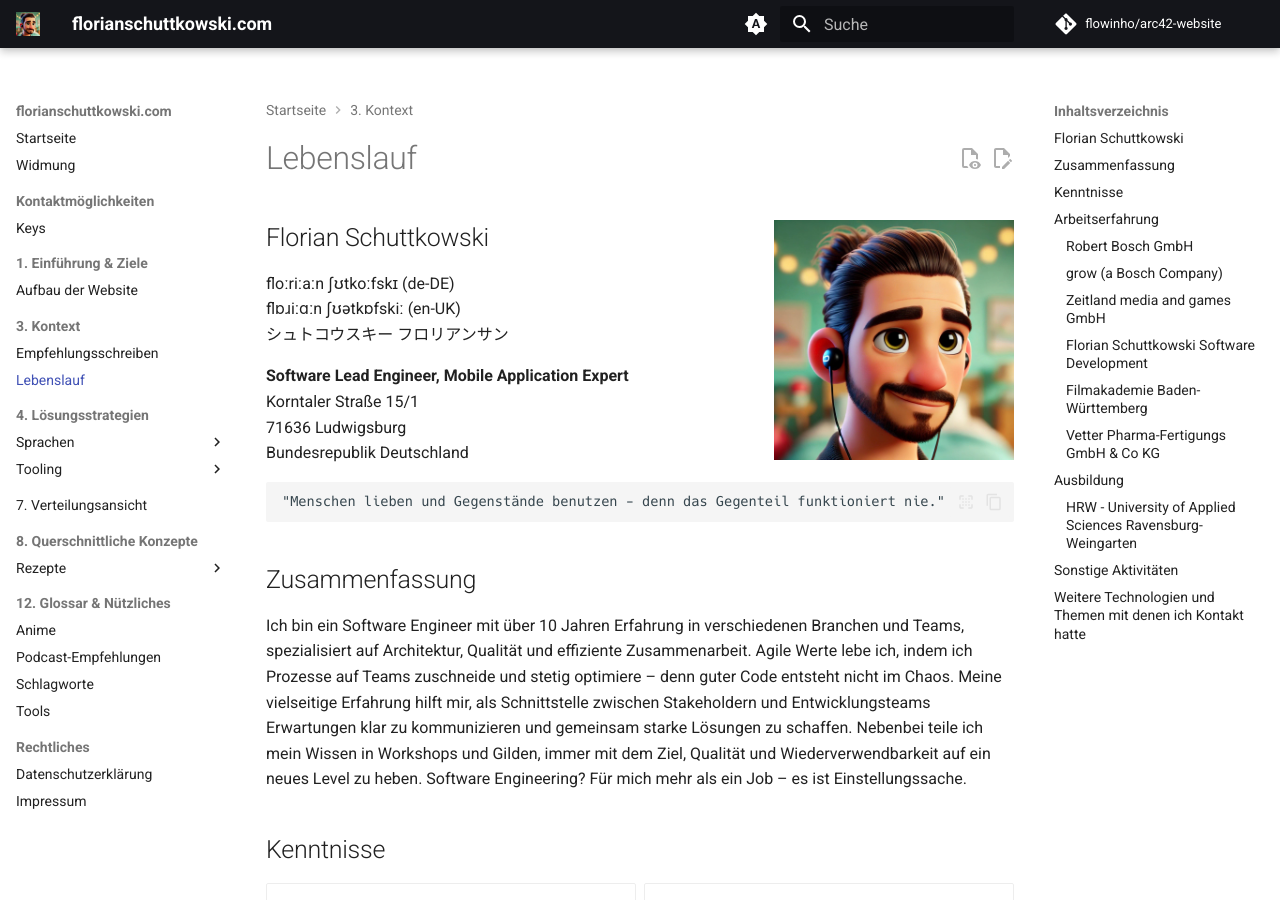
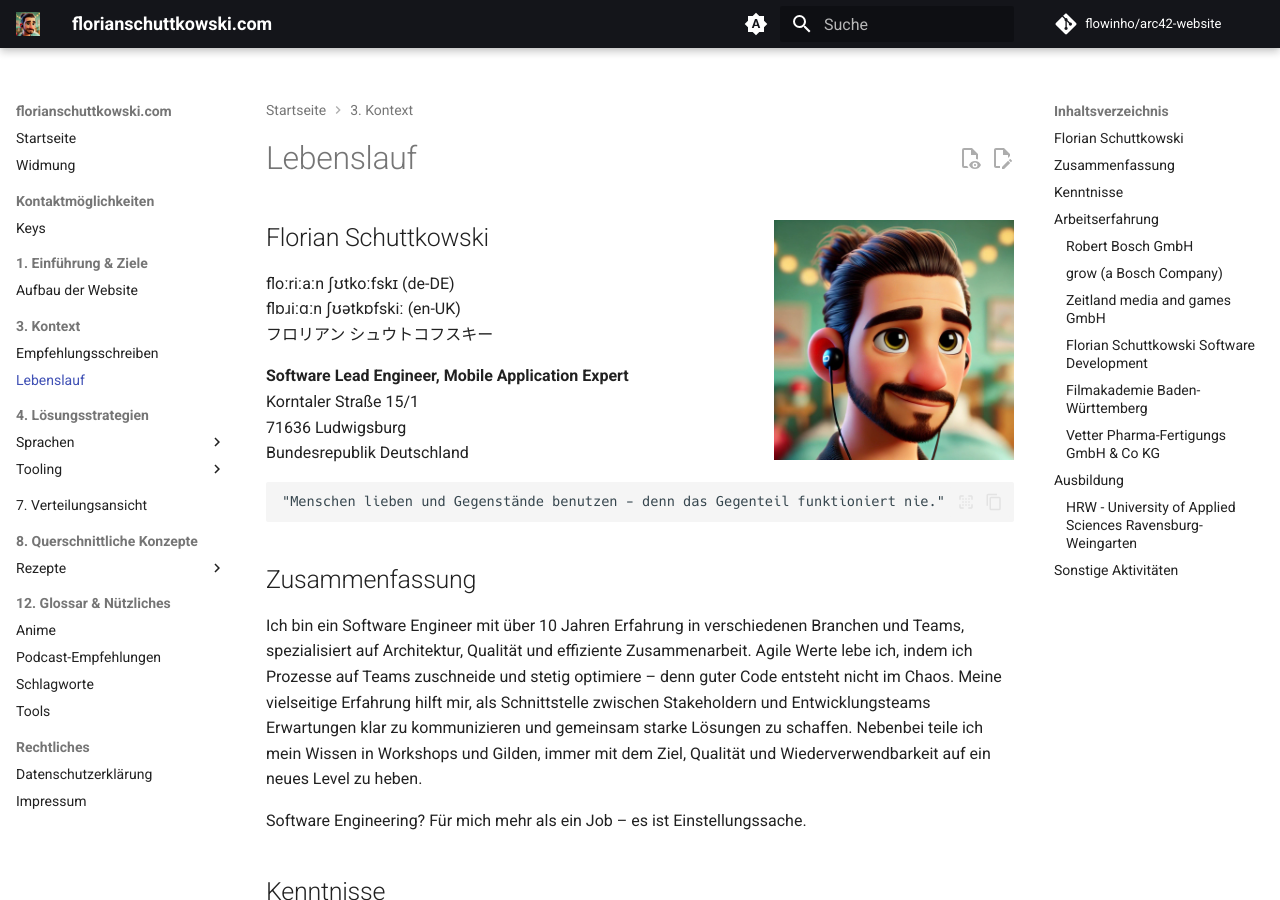
Before and after one commit to md42/arc42-website, an MkDocs documentation site: the page built from docs/kontext/lebenslauf.md, in a window 1280 px wide and 900 px high. Built offline with MkDocs 1.6.1 and Material for MkDocs 9.7.7, drawn with Linux system fonts in a browser that asks for light colours; plug-ins that fetch from the network failed and are left out; comment, search, counter and statistics services are not loaded; some of the changed text lies outside the part shown.

Commit message:
Update cv

````diff
--- a/docs/kontext/lebenslauf.md
+++ b/docs/kontext/lebenslauf.md
@@ -56,7 +56,7 @@
 ## Florian Schuttkowski
 floːriːaːn ʃʊtkoːfskɪ (de-DE)
 flɒɹiːɑːn ʃʊətkɒfskiː (en-UK)
-シュトコウスキー フロリアンサン
+フロリアン シュウトコフスキー
 
 **Software Lead Engineer, Mobile Application Expert**
 Korntaler Straße 15/1
@@ -71,7 +71,9 @@
 
 Ich bin ein Software Engineer mit über 10 Jahren Erfahrung in verschiedenen Branchen und Teams, spezialisiert auf Architektur, Qualität und effiziente Zusammenarbeit. Agile Werte lebe ich, indem ich Prozesse auf Teams zuschneide und stetig optimiere – denn guter Code entsteht nicht
 im Chaos. Meine vielseitige Erfahrung hilft mir, als Schnittstelle zwischen Stakeholdern und Entwicklungsteams Erwartungen klar zu kommunizieren und gemeinsam starke Lösungen zu schaffen. Nebenbei teile ich mein Wissen in Workshops und Gilden, immer mit dem Ziel, Qualität und
-Wiederverwendbarkeit auf ein neues Level zu heben. Software Engineering? Für mich mehr als ein Job – es ist Einstellungssache.
+Wiederverwendbarkeit auf ein neues Level zu heben.
+
+Software Engineering? Für mich mehr als ein Job – es ist Einstellungssache.
 
 ## Kenntnisse
 
@@ -165,6 +167,8 @@
 - Beratung, Design und Umsetzung benutzerfreundlicher App-Oberflächen.
 - Unterstützung bei der internen Verteilung von iOS-Apps.
 
+---
+
 ### Filmakademie Baden-Württemberg
 
 Oktober 2012 bis April 2013, [Filmakademie Baden-Württemberg](https://www.filmakademie.de/en/start)
@@ -177,6 +181,7 @@
 - Entwurf und Umsetzung eines Steuerungskonzepts mit dem Gyroskop, welches innerhalb einer Graphic-Novel ermöglicht mittels Parallax-
 Effekt ”hinter”gezeichnete Comic-Panele zu blicken.
 
+---
 
 ### Vetter Pharma-Fertigungs GmbH & Co KG
 
@@ -200,7 +205,7 @@
 _2010 - 2014, in Weingarten, Deutschland_
 
 - Thesis: _Scrum - Die Dos und Don’ts der agilen Software-Entwicklung._
-- Gründungsmitglied der hochschul-gestützten Mobile Application Development Group zum Release des iPads um von Anfang an Erfahrungswerte
+- Gründungsmitglied der hochschul-gestützten Mobile Application Development Group zum Release des iPads, um von Anfang an Erfahrungswerte
 aufzubauen.
     + Umsetzung von Apps in Objective-C.
     + Entwicklung von Videospielen mit Objective-C, Sparrow und Box2D.
@@ -261,48 +266,7 @@
 		_Ludwigsburg, Baden-Württemberg_
 </div>
 
-## Weitere Technologien und Themen mit denen ich Kontakt hatte
-
-<img alt="git" src="https://img.shields.io/badge/-Git-F05032?style=flat-square&logo=git&logoColor=white" />
-<img alt="github actions" src="https://img.shields.io/badge/-Github_Actions-2088FF?style=flat-square&logo=github-actions&logoColor=white" />
-<img alt="gitignoredotio" src="https://img.shields.io/badge/-gitignore.io-204ECF?style=flat-square&logo=gitignoredotio&logoColor=white" />
-<img alt="githubpages" src="https://img.shields.io/badge/-GitHub_Pages-222222?style=flat-square&logo=githubpages&logoColor=white" />
-<img alt="jekyll" src="https://img.shields.io/badge/-Jekyll-CC0000?style=flat-square&logo=jekyll&logoColor=white" />
-<img alt="xcode" src="https://img.shields.io/badge/-Xcode-147EFB?style=flat-square&logo=xcode&logoColor=white" />
-<img alt="jira" src="https://img.shields.io/badge/-Jira-0052CC?style=flat-square&logo=tmux&logoColor=white" />
-<img alt="confluence" src="https://img.shields.io/badge/-Confluence-172B4D?style=flat-square&logo=confluence&logoColor=white" />
-<img alt="unity" src="https://img.shields.io/badge/-Unity3D-FFFFFF?style=flat-square&logo=confluence&logoColor=black" />
-<img alt="csharp" src="https://img.shields.io/badge/-Csharp-99CC00?style=flat-square&logo=sharp&logoColor=black" />
-<img alt="vim" src="https://img.shields.io/badge/-Vim-019733?style=flat-square&logo=vim&logoColor=white" />
-<img alt="tmux" src="https://img.shields.io/badge/-tmux-1BB91F?style=flat-square&logo=tmux&logoColor=white" />
-<img alt="homebrew" src="https://img.shields.io/badge/-Homebrew-FBB040?style=flat-square&logo=homebrew&logoColor=white" />
-<img alt="mermaid" src="https://img.shields.io/badge/-Mermaid-FF3670?style=flat-square&logo=mermaid&logoColor=white" />
-<img alt="mkdocs" src="https://img.shields.io/badge/-Material_for_MKDocs-526CFE?style=flat-square&logo=materialformkdocs&logoColor=white" />
-<img alt="vscodium" src="https://img.shields.io/badge/-VSCodium-2F80ED?style=flat-square&logo=vscodium&logoColor=white" />
-<img alt="sonarqube" src="https://img.shields.io/badge/-SonarQube-4E9BCD?style=flat-square&logo=sonarqube&logoColor=white" />
-<img alt="html5" src="https://img.shields.io/badge/-HTML5-E34F26?style=flat-square&logo=html5&logoColor=white" />
-<img alt="Javascript" src="https://img.shields.io/badge/-javascript-f7df1c?style=flat-square&logo=javascript&logoColor=black" />
-<img alt="Sass" src="https://img.shields.io/badge/-Sass-CC6699?style=flat-square&logo=sass&logoColor=white" />
-<img alt="swift" src="https://img.shields.io/badge/-Swift-F05138?style=flat-square&logo=swift&logoColor=white" />
-<img alt="markdown" src="https://img.shields.io/badge/-Markdown-000000?style=flat-square&logo=markdown&logoColor=white" />
-<img alt="yaml" src="https://img.shields.io/badge/-YAML-CB171E?style=flat-square&logo=yaml&logoColor=white" />
-<img alt="css" src="https://img.shields.io/badge/-CSS-1572B6?style=flat-square&logo=css3&logoColor=white" />
-<img alt="uikit" src="https://img.shields.io/badge/-UIkit-2396F3?style=flat-square&logo=uikit&logoColor=white" />
-<img alt="nginx" src="https://img.shields.io/badge/-NGINX-009639?style=flat-square&logo=nginx&logoColor=white" />
-<img alt="obsidian" src="https://img.shields.io/badge/-Obsidian-7C3AED?style=flat-square&logo=obsidian&logoColor=white" />
-<img alt="joplin" src="https://img.shields.io/badge/-Joplin-1071D3?style=flat-square&logo=joplin&logoColor=white" />
-<img alt="nextcloud" src="https://img.shields.io/badge/-Nextcloud-0082C9?style=flat-square&logo=nextcloud&logoColor=white" />
-<img alt="zsh" src="https://img.shields.io/badge/-Zsh-F15A24?style=flat-square&logo=zsh&logoColor=white" />
-<img alt="simpleicons" src="https://img.shields.io/badge/-Simple_Icons-111111?style=flat-square&logo=simpleicons&logoColor=white" />
-<img alt="shieldsio" src="https://img.shields.io/badge/-Shields.io-000000?style=flat-square&logo=shieldsdotio&logoColor=white" />
-<img alt="openai" src="https://img.shields.io/badge/-OpenAI-412991?style=flat-square&logo=openai&logoColor=white" />
-<img alt="ffmpeg" src="https://img.shields.io/badge/-FFmpeg-007808?style=flat-square&logo=ffmpeg&logoColor=white" />
-<img alt="gpg" src="https://img.shields.io/badge/-Gnu_Privacy_Guard-0093DD?style=flat-square&logo=gnuprivacyguard&logoColor=white" />
-<img alt="keepassxc" src="https://img.shields.io/badge/-KeePassXC-6CAC4D?style=flat-square&logo=keepassxc&logoColor=white" />
-<img alt="2fas" src="https://img.shields.io/badge/-2FAS-EC1C24?style=flat-square&logo=2fas&logoColor=white" />
-<img alt="googlefonts" src="https://img.shields.io/badge/-Google_Fonts-4285F4?style=flat-square&logo=googlefonts&logoColor=white" />
-<img alt="kofi" src="https://img.shields.io/badge/-KoFi-FF5E5B?style=flat-square&logo=kofi&logoColor=white" />
-<img alt="bosch" src="https://img.shields.io/badge/-Bosch-EA0016?style=flat-square&logo=bosch&logoColor=white" />
+---
 
 ```
 // Letzte Aktualisierung: 04.11.2024
````
Also changed, not shown: other parts of docs/kontext/lebenslauf.md (+3 -3 lines).
